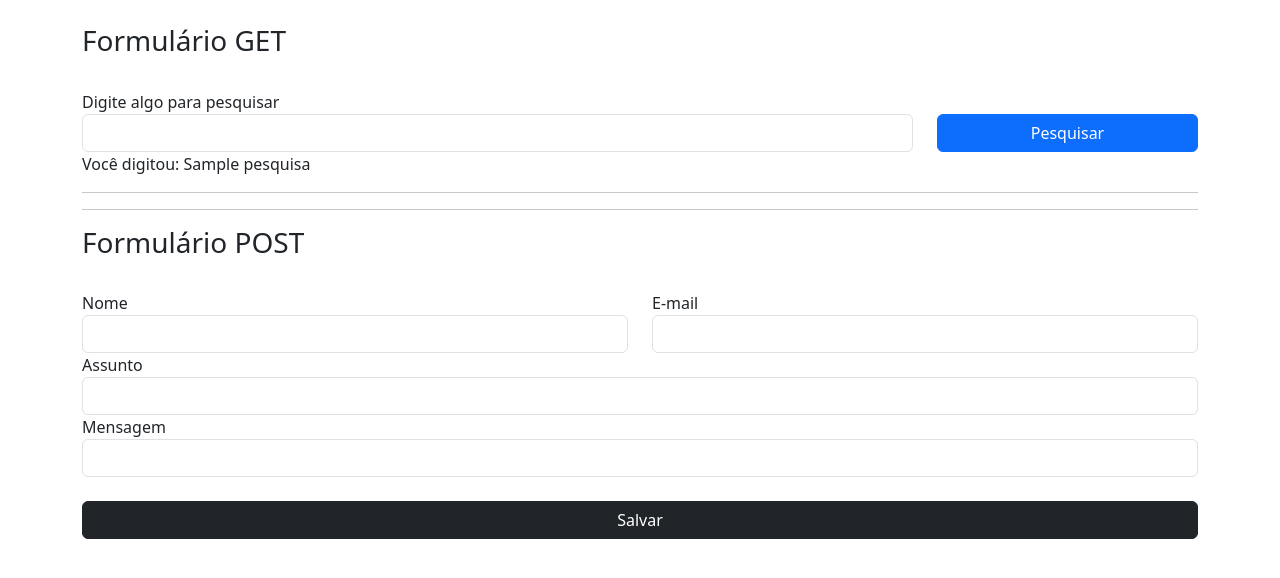
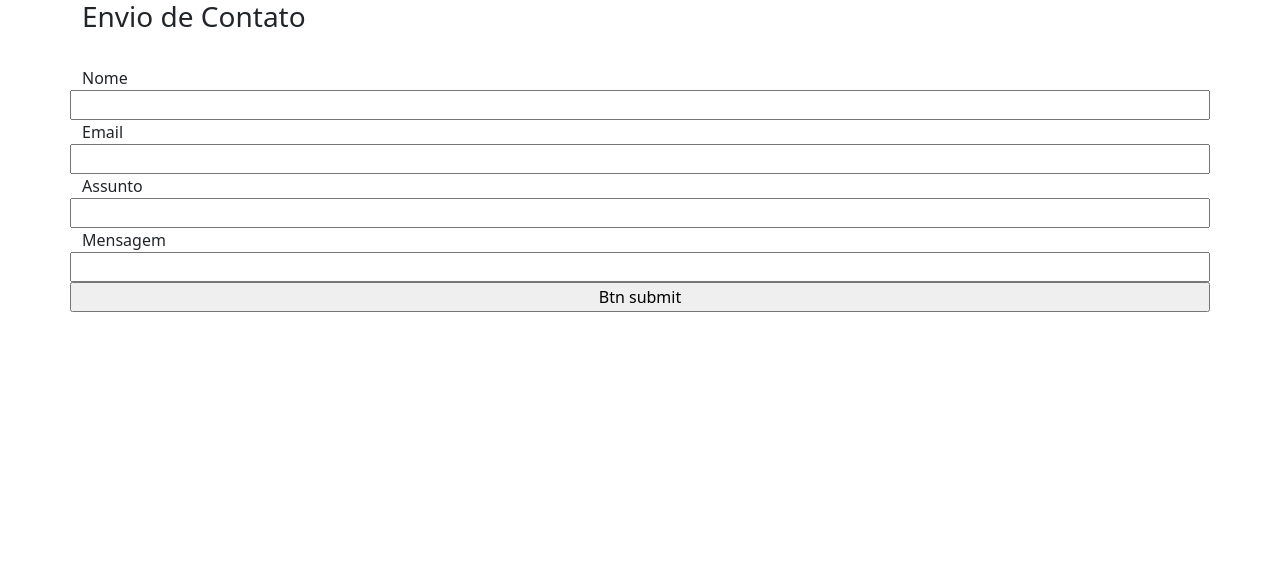
Before and after one commit to Ivysonin/Flask_exercise, a Flask app: template app/templates/contato.html in a window 1280 px wide. Shown: the top 578 px of the page. Run offline with Flask 3, Linux system fonts and the light colour scheme; the template is opened without the code that fills it: most values are stand-ins (such as "Sample title", 1, 10 or a date in 2020); form fields are guessed from the names that the template uses.

Commit message:
Alterei todo o formulário para um modelo "padrão"

```diff
--- a/app/templates/contato.html
+++ b/app/templates/contato.html
@@ -8,50 +8,28 @@
 </head>
 <body>
     <div class="container">
-        <div class="row mt-4">
-            <h3>Formulário GET</h3>
-        </div>
-            <form action="" method="get" class="row mt-4">
-                <div class="col-9">
-                    Digite algo para pesquisar
-                    <input type="text" name="pesquisa" id="" class="form-control">
-                </div>
-                <div class="col-3">
-                    <button type="submit" class="btn btn-primary mt-4 col-12">Pesquisar</button>
-                </div>
-            </form>
-            <p>Você digitou: {{context['pesquisa']}}</p>
-
-        <hr>
-        <hr>
-
         <div class="row">
-            <h3>Formulário POST</h3>
+            <h3>Envio de Contato</h3>
         </div>
 
         <form action="" method="post" class="row mt-4">
-            <div class="col-6">
-                Nome
-                <input type="text" name="nome" id="" class="form-control" required>
-            </div>
-            <div class="col-6">
-                E-mail
-                <input type="email" name="email" id="" class="form-control" required>
-            </div>
-            <div class="col-12">
-                Assunto
-                <input type="text" name="assunto" id="" class="form-control" required>
-            </div>
-            <div class="col-12">
-                Mensagem
-                <input type="text" name="mensagem" id="" class="form-control" required>
-            </div>
+            {{ form.csrf_token }}
 
-            <div class="col-12">
-                <button type="submit" class="btn btn-dark mt-4 col-12">Salvar</button>
-            </div>
+            {{ form.nome.label() }}
+            {{ form.nome() }}
+
+            {{ form.email.label() }}
+            {{ form.email() }}
+
+            {{ form.assunto.label() }}
+            {{ form.assunto() }}
+
+            {{ form.mensagem.label() }}
+            {{ form.mensagem() }}
+
+            {{ form.btnSubmit() }}
+
         </form>
-
     </div>
 
     <script src="https://cdn.jsdelivr.net/npm/bootstrap@5.3.5/dist/js/bootstrap.bundle.min.js" integrity="sha384-k6d4wzSIapyDyv1kpU366/PK5hCdSbCRGRCMv+eplOQJWyd1fbcAu9OCUj5zNLiq" crossorigin="anonymous"></script>
```
